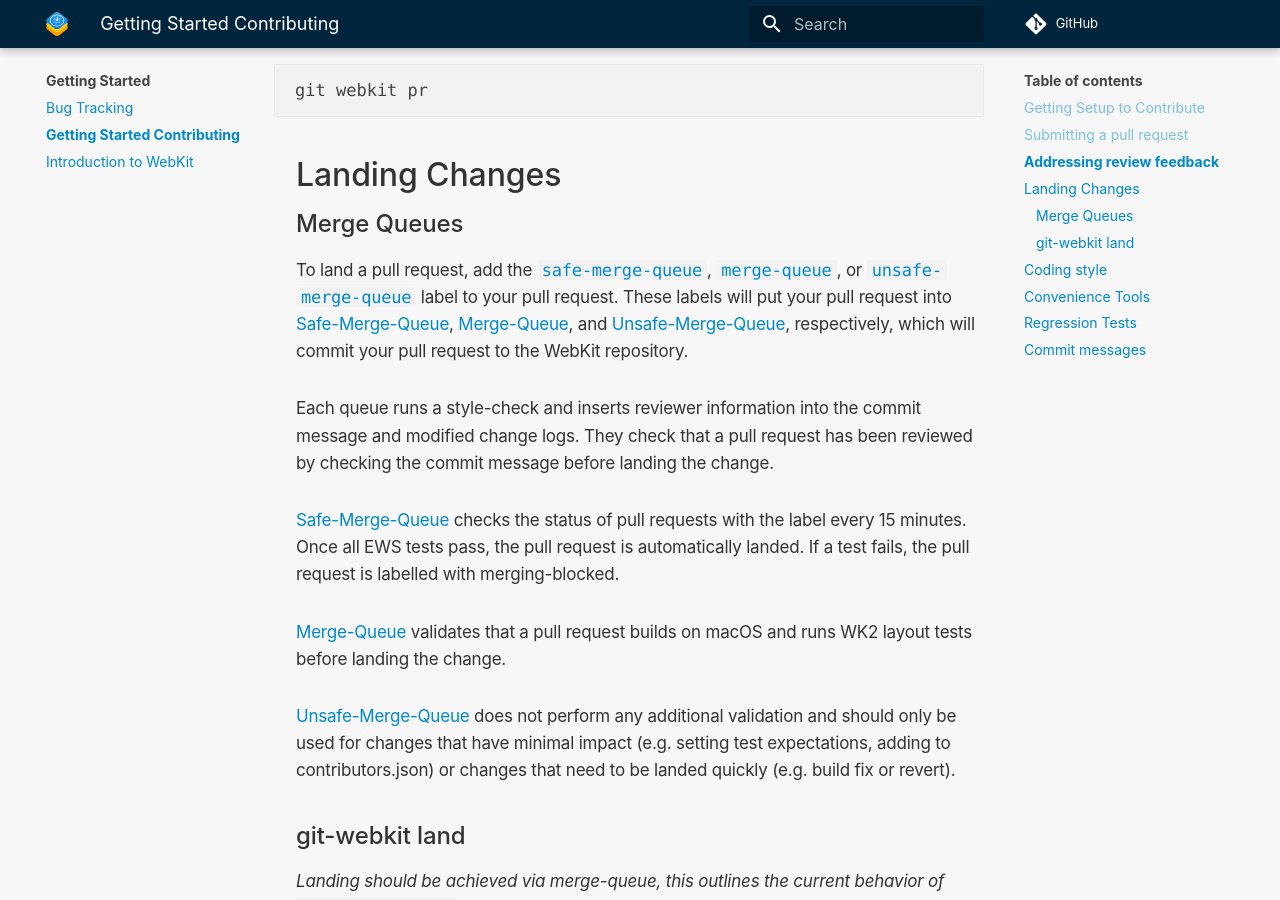
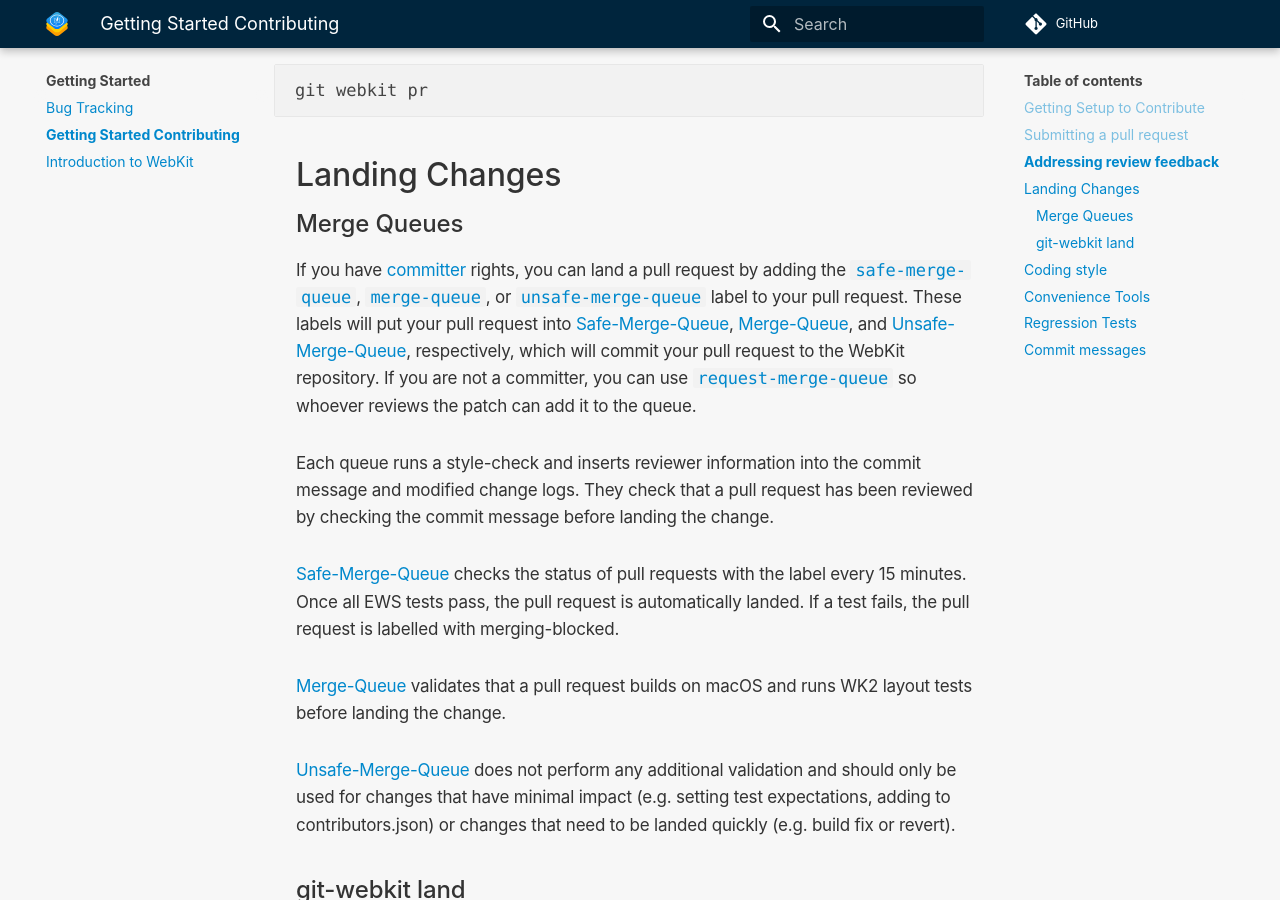
Before and after one commit to WebKit/Documentation, an MkDocs documentation site: the page built from docs/Getting Started/ContributingCode.md, in a window 1280 px wide and 900 px high, scrolled down 1834 px. Built offline with MkDocs 1.6.1 and Material for MkDocs 9.7.7, drawn with Linux system fonts in a browser that asks for light colours; comment, search, counter and statistics services are not loaded.

Commit message:
Clarify how to get patches landed when not a committer
Suggest using request-merge-queue when discussing other merge-queue
labels.

```diff
--- a/docs/Getting Started/ContributingCode.md
+++ b/docs/Getting Started/ContributingCode.md
@@ -56,7 +56,7 @@ git webkit pr
 
 ### Merge Queues
 
-To land a pull request, add the [`safe-merge-queue`](https://github.com/WebKit/WebKit/labels?q=safe-merge-queue), [`merge-queue`](https://github.com/WebKit/WebKit/labels?q=merge-queue), or [`unsafe-merge-queue`](https://github.com/WebKit/WebKit/labels?q=unsafe-merge-queue) label to your pull request. These labels will put your pull request into [Safe-Merge-Queue](https://ews-build.webkit.org/#/builders/Safe-Merge-Queue), [Merge-Queue](https://ews-build.webkit.org/#/builders/Merge-Queue), and [Unsafe-Merge-Queue](https://ews-build.webkit.org/#/builders/Unsafe-Merge-Queue), respectively, which will commit your pull request to the WebKit repository.
+If you have [committer](https://webkit.org/team/#committers) rights, you can land a pull request by adding the [`safe-merge-queue`](https://github.com/WebKit/WebKit/labels?q=safe-merge-queue), [`merge-queue`](https://github.com/WebKit/WebKit/labels?q=merge-queue), or [`unsafe-merge-queue`](https://github.com/WebKit/WebKit/labels?q=unsafe-merge-queue) label to your pull request. These labels will put your pull request into [Safe-Merge-Queue](https://ews-build.webkit.org/#/builders/Safe-Merge-Queue), [Merge-Queue](https://ews-build.webkit.org/#/builders/Merge-Queue), and [Unsafe-Merge-Queue](https://ews-build.webkit.org/#/builders/Unsafe-Merge-Queue), respectively, which will commit your pull request to the WebKit repository. If you are not a committer, you can use [`request-merge-queue`](https://github.com/WebKit/WebKit/labels?q=request-merge-queue) so whoever reviews the patch can add it to the queue.
 
 Each queue runs a style-check and inserts reviewer information into the commit message and modified change logs. They check that a pull request has been reviewed by checking the commit message before landing the change.
 
```
Also changed, not shown: docs/Deep Dive/GitHub/PullRequests.md (+1 -1 lines).
